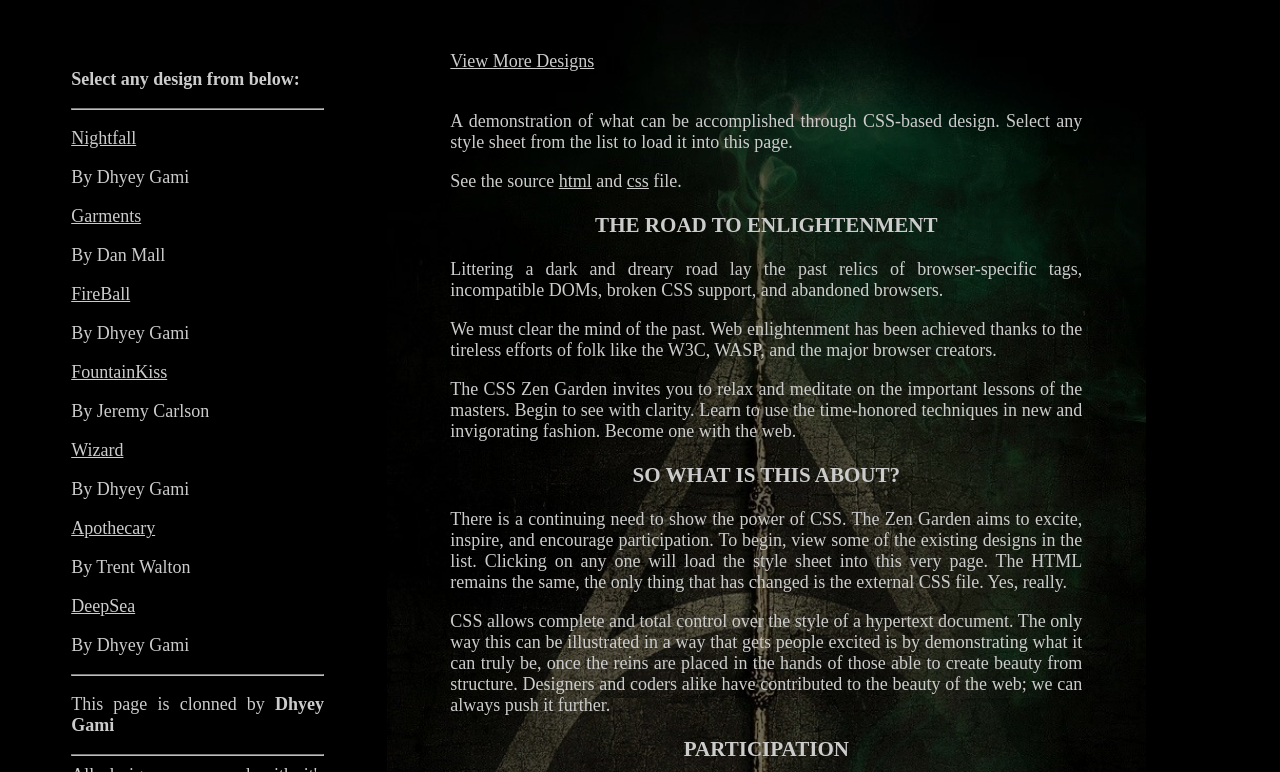
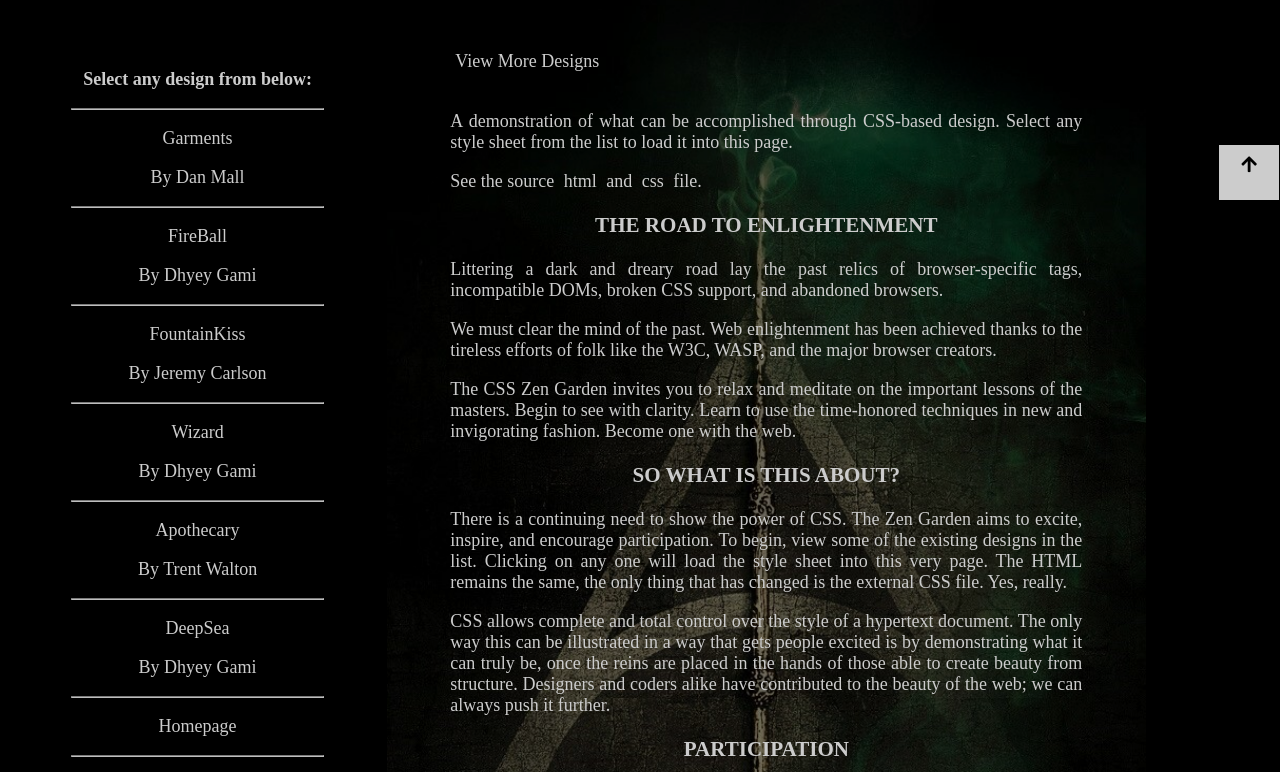
Before and after one commit to dhyey6602/MSTC-WoC-Clonning, a plain HTML site: page clonning project/wizard.html in a window 1280 px wide. Shown: the part 520-1292 px from the top of the page. Drawn offline with Linux system fonts and the light colour scheme.

Commit message:
Add files via upload

```diff
--- a/clonning project/deepseastyle.css
+++ b/clonning project/deepseastyle.css
@@ -80,3 +80,15 @@ p:hover{
 	50%{background-position: 50% 50%}
 	100%{background-position: 100% 0%}
 }
+.top{
+	position: fixed;
+	height: 40px;
+	width: 50px;
+	background: dodgerblue;
+	bottom: 10%;
+	right: 1px;
+	z-index: 1;
+	color:white;
+	text-align: center;
+	padding-top: 10px;
+}
--- a/clonning project/indexstyle.css
+++ b/clonning project/indexstyle.css
@@ -55,21 +55,18 @@ h3{
 	text-decoration: bold;
 }
 .main{
-	margin-right: 20%;
 	padding-right: 10px;
-	display: inline-block;
-	width: 75%;
+	width: 60%;
+	float: left;
+	margin: 5%;
 }
 .sidebar {
   height: auto;
-  width: 18%;
+  width: 20%;
   background-color: rgba(175,255,175,0.9);
   padding: 20px;
-  position: absolute;
-  top: 34%;
-  right:10px;
-  margin:10px;
   z-index: 0;
+  float: left;
 }
 img{
 	padding-bottom: 10px;
@@ -90,4 +87,5 @@ img{
 .footer{
 	padding-top: auto;
 	bottom: 0;
+	width: 100%;
 }
--- a/clonning project/wizard.html
+++ b/clonning project/wizard.html
@@ -2,6 +2,7 @@
     <head>
         <title>Wizard</title>
         <link rel="stylesheet" href="wizardstyle.css">
+        <link rel="stylesheet" href="https://use.fontawesome.com/releases/v5.6.3/css/all.css" integrity="sha384-UHRtZLI+pbxtHCWp1t77Bi1L4ZtiqrqD80Kn4Z8NTSRyMA2Fd33n5dQ8lWUE00s/" crossorigin="anonymous">
      </head>
      <body>
             <img src="headerwizard.png" class="header">
@@ -9,21 +10,20 @@
             <div class="sidebar">
                 <p><b>Select any design from below:</b></p>
                 <hr>
-                <p><a href="#">Nightfall</a></p>
-                <p>By Dhyey Gami</p>
                 <p><a href="http://www.csszengarden.com/220/">Garments</a></p>
-                <p>By Dan Mall</p>
+                <p>By Dan Mall</p> <hr>
                 <p><a href="fireball.html">FireBall</a></p>
-                <p>By Dhyey Gami</p>
+                <p>By Dhyey Gami</p> <hr>
                 <p><a href="http://www.csszengarden.com/216/">FountainKiss</a></p>
-                <p>By Jeremy Carlson</p>
-                <p><a href="#">Wizard</a></p>
-                <p>By Dhyey Gami</p>
+                <p>By Jeremy Carlson</p> <hr>
+                <p><a href="wizard.html">Wizard</a></p>
+                <p>By Dhyey Gami</p> <hr>
                 <p><a href="http://www.csszengarden.com/218/">Apothecary</a></p>
-                <p>By Trent Walton</p>
+                <p>By Trent Walton</p> <hr>
                 <p><a href="deepsea.html">DeepSea</a></p>
                 <p>By Dhyey Gami</p>
                 <hr>
+                <p><a href="index.html">Homepage</a></p>               <hr>
                 <p>This page is clonned by <b>Dhyey Gami</b> <hr>All designs are named with it's creator's name. <br>All credits given to owner. <hr>Some designs are available in <a target="_blank"href="http://www.amazon.com/exec/obidos/ASIN/0321303474/mezzoblue-20/">Zen Garden, The Book.</a> </p>
                 <hr>
                 </div>
--- a/clonning project/wizardstyle.css
+++ b/clonning project/wizardstyle.css
@@ -26,6 +26,7 @@ body{
     width: 20%;
     float: left;
     padding: 5%;
+    text-align: center;
 }
 h3{
     text-align: center;
@@ -36,4 +37,23 @@ h3{
 }
 a{
     color: white;
+    text-decoration: none;
+    padding: 5px;
 }
+.top{
+	position: fixed;
+	height: 40px;
+	width: 50px;
+	background: white;
+	bottom: 10%;
+	right: 1px;
+	z-index: 1;
+	color:black;
+	text-align: center;
+	padding-top: 10px;
+}
+a:hover{
+    background: white;
+    border-radius: 4px;
+    color: black;
+}
```
Also changed, not shown: clonning project/deepsea.html (+4 -5 lines), clonning project/fireball.html (+5 -5 lines), clonning project/index.html (+5 -4 lines), clonning project/water.jpg.
